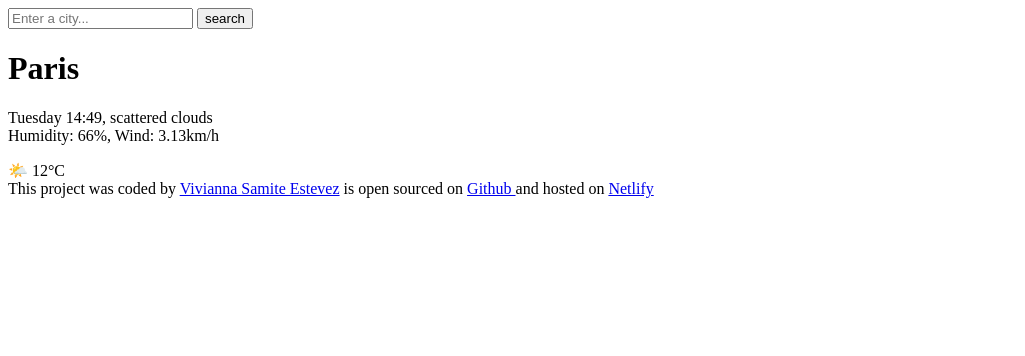
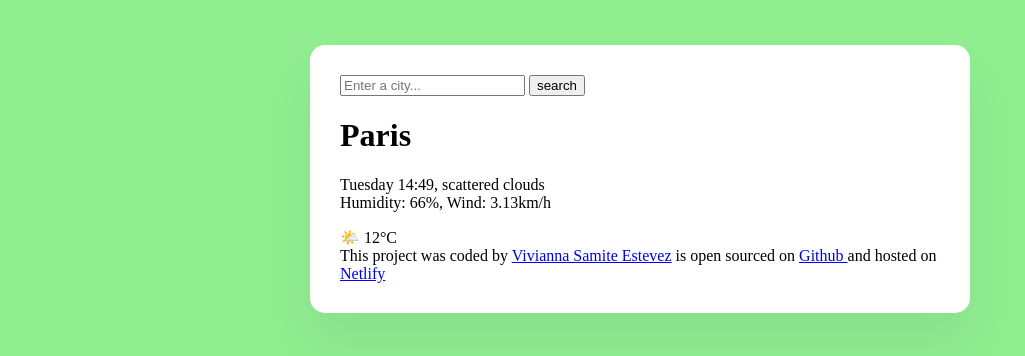
Before and after one commit to Vivianna12/final-project-weather-app, a plain HTML site: page index.html in a window 1280 px wide. Shown: the whole page, without its empty margins (0-1025 px from the left). Drawn offline with Linux system fonts and the light colour scheme.

Commit message:
created a div around my entire body and added css elements to it

```diff
--- a/index.html
+++ b/index.html
@@ -3,12 +3,16 @@
   <head>
     <meta charset="UTF-8" />
     <meta name="viewport" content="width=device-width, initial-scale=1.0" />
+    <link rel="stylesheet" href="src/style.css" />
     <title>final weather app</title>
   </head>
   <body>
+    <div class="weather-app">
       <header>
+        <form>
           <input type="search" placeholder="Enter a city..." required />
           <input type="submit" value="search" />
+        </form>
       </header>
       <main>
         <div>
@@ -40,5 +44,6 @@
           Netlify</a
         >
       </footer>
+    </div>
   </body>
 </html>
--- /dev/null
+++ b/src/style.css
@@ -0,0 +1,11 @@
+body {
+  background-color: lightgreen;
+}
+.weather-app {
+  background-color: white;
+  max-width: 600px;
+  border-radius: 15px;
+  margin: 45px auto;
+  padding: 30px;
+  box-shadow: 0 30px 50px rgba(65, 50, 100, 0.08);
+}
```
Lines whose indentation alone changed are shown as unchanged.
